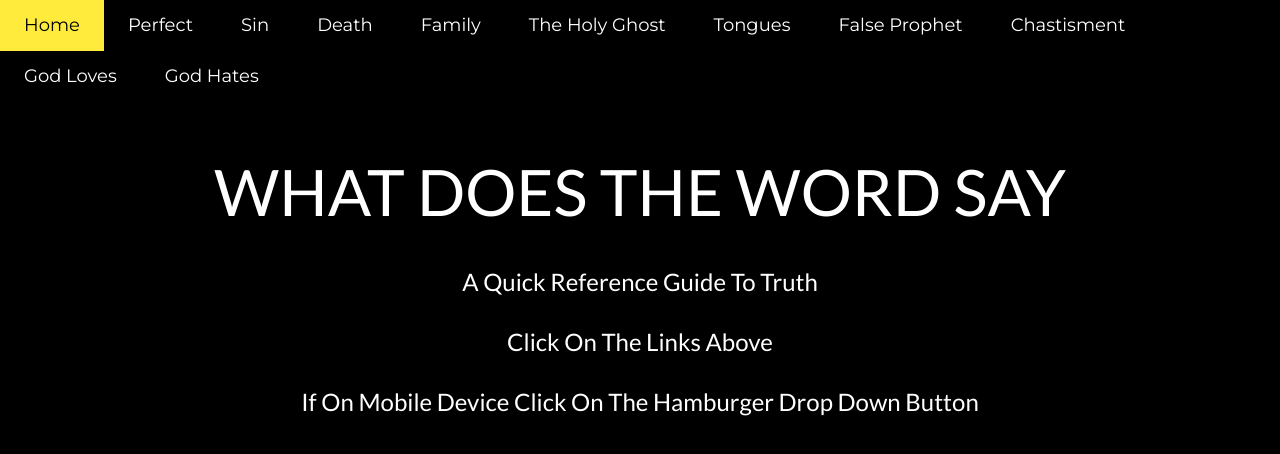
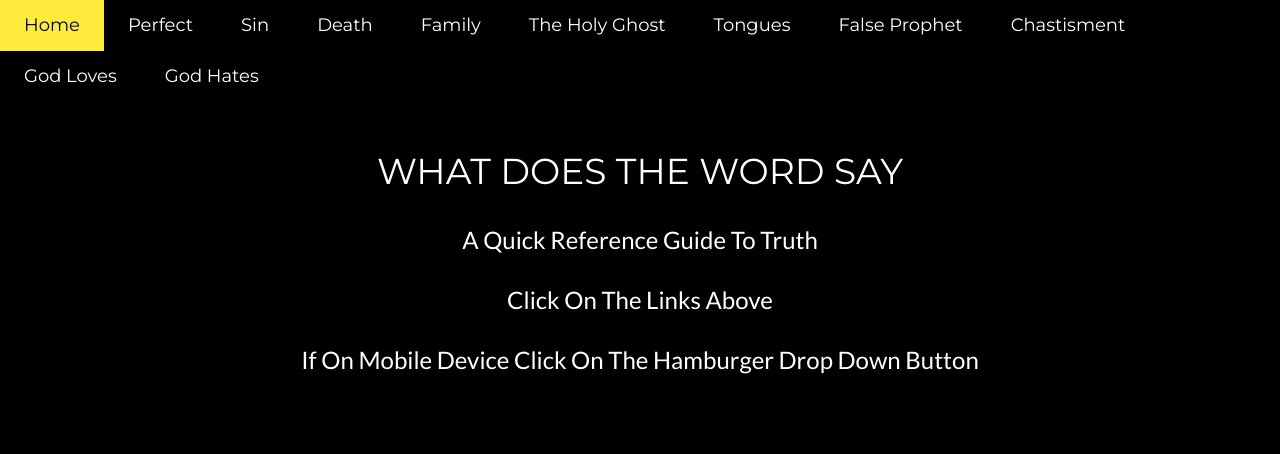
Before and after one commit to throwchris/sword, a plain HTML site: page index.html in a window 1280 px wide. Drawn offline with nearby package versions, Linux system fonts and the light colour scheme.

Commit message:
Update index.html

```diff
--- a/index.html
+++ b/index.html
@@ -52,7 +52,7 @@ body,h1,h2,h3,h4,h5,h6 {font-family: "Lato", sans-serif}
 
 <!-- Header -->
 <header class="w3-container w3-black w3-center" style="padding:128px 16px">
-  <h3 class="w3-margin w3-jumbo">WHAT DOES THE WORD SAY</h3>
+  <h1 class="w3-margin">WHAT DOES THE WORD SAY</h1>
   <p class="w3-xlarge">A Quick Reference Guide To Truth</p>
   <p class="w3-xlarge">Click On The Links Above</p>
   <p class="w3-xlarge">If On Mobile Device Click On The Hamburger Drop Down Button</p>
```
